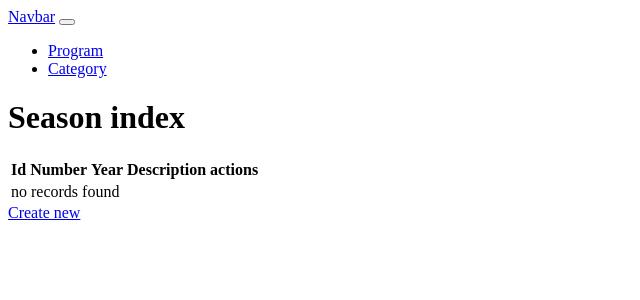
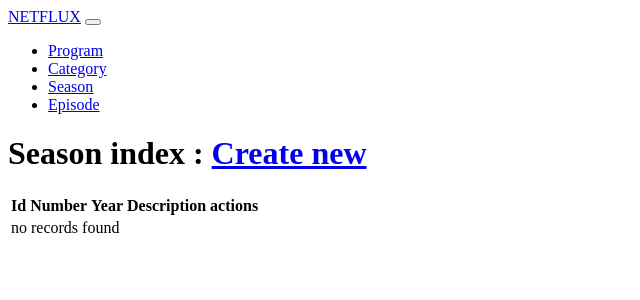
Before and after one commit to nickyrasa/WildSeries, a Symfony app: template templates/season/index.html.twig in a window 1280 px wide. Shown: the top 300 px of the page, without its empty margins (0-640 px from the left). Run offline with Twig, Linux system fonts and the light colour scheme; the template is opened without the code that fills it, so the values that code supplies are empty; some libraries are stand-ins or nearby versions.

Commit message:
quete 16

```diff
--- a/src/Controller/CategoryController.php
+++ b/src/Controller/CategoryController.php
@@ -33,7 +33,7 @@ class CategoryController extends AbstractController
         // Get data from HTTP request
         $form->handleRequest($request);
         // Was the form submitted ?
-        if ($form->isSubmitted()) {
+        if ($form->isSubmitted()&& $form->isValid()) {
             // Deal with the submitted data
             // For example : persiste & flush the entity
             // And redirect to a route that display the result
--- a/src/Controller/ProgramController.php
+++ b/src/Controller/ProgramController.php
@@ -37,7 +37,7 @@ class ProgramController extends AbstractController
     // Get data from HTTP request
     $form->handleRequest($request);
     // Was the form submitted ?
-    if ($form->isSubmitted()) {
+    if ($form->isSubmitted()&& $form->isValid()) {
       // Deal with the submitted data
       // For example : persiste & flush the entity
       // And redirect to a route that display the result
--- a/templates/_navbar.html.twig
+++ b/templates/_navbar.html.twig
@@ -1,17 +1,23 @@
 <nav class="navbar navbar-expand-lg ">
 	<div class="container-fluid">
-		<a class="navbar-brand" href="#">Navbar</a>
+		<a class="navbar-brand" href="/">NETFLUX</a>
 		<button class="navbar-toggler" type="button" data-bs-toggle="collapse" data-bs-target="#navbarSupportedContent" aria-controls="navbarSupportedContent" aria-expanded="false" aria-label="Toggle navigation">
 			<span class="navbar-toggler-icon"></span>
 		</button>
 		<div class="collapse navbar-collapse" id="navbarSupportedContent">
 			<ul class="navbar-nav me-auto mb-2 mb-lg-0">
 				<li class="nav-item">
-					<a class="nav-link active" aria-current="page" href="/program">Program</a>
+					<a class="nav-link" aria-current="page" href="/program">Program</a>
 				</li>
 				<li class="nav-item">
 					<a class="nav-link" href="/category">Category</a>
 				</li>
+				<li class="nav-item">
+					<a class="nav-link" aria-current="page" href="/season">Season</a>
+				</li>
+				<li class="nav-item">
+					<a class="nav-link aria-current="page" href="/episode">Episode</a>
+				</li>
 			</div>
 		</div>
 	</nav>
--- a/templates/category/index.html.twig
+++ b/templates/category/index.html.twig
@@ -4,7 +4,7 @@
 {% endblock %}
 
 {% block body %}
-	<h1>Liste des catégories</h1>
+	<h1>Liste des catégories : <a href="{{ path('category_new') }}">Create new</a></h1></h1>
 
 	{% for category in categories %}
 		<div>
--- a/templates/episode/index.html.twig
+++ b/templates/episode/index.html.twig
@@ -3,7 +3,7 @@
 {% block title %}Episode index{% endblock %}
 
 {% block body %}
-    <h1>Episode index</h1>
+    <h1>Episode index <a href="{{ path('app_episode_new') }}">Create new</a></h1>
 
     <table class="table">
         <thead>
@@ -35,5 +35,5 @@
         </tbody>
     </table>
 
-    <a href="{{ path('app_episode_new') }}">Create new</a>
+
 {% endblock %}
--- a/templates/program/new.html.twig
+++ b/templates/program/new.html.twig
@@ -1,7 +1,7 @@
 {% extends "base.html.twig" %}
 
 {% block body %}
-    {{ form_start(form) }}
+    {{ form_start(form, {'attr': {'novalidate': 'novalidate'}}) }}
     {{ form_widget(form) }}
     <button type="submit">Add Program</button>
     {{ form_end(form) }}
--- a/templates/season/index.html.twig
+++ b/templates/season/index.html.twig
@@ -3,7 +3,7 @@
 {% block title %}Season index{% endblock %}
 
 {% block body %}
-    <h1>Season index</h1>
+    <h1>Season index : <a href="{{ path('app_season_new') }}">Create new</a></h1>
 
     <table class="table">
         <thead>
@@ -35,5 +35,5 @@
         </tbody>
     </table>
 
-    <a href="{{ path('app_season_new') }}">Create new</a>
+
 {% endblock %}
```
Also changed, not shown: src/Entity/Category.php (+15 -10 lines), src/Entity/Program.php (+15 -1 lines), 1 other file.
